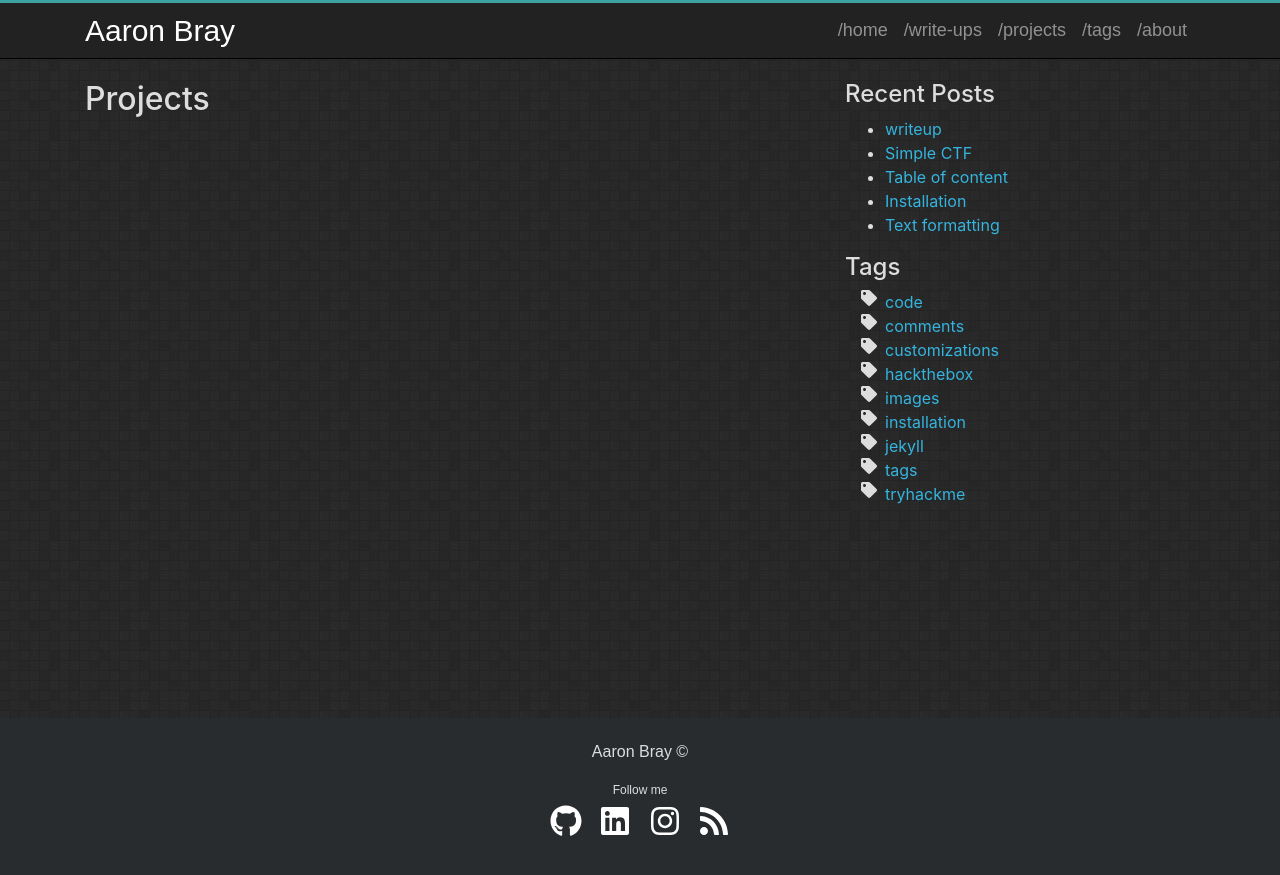
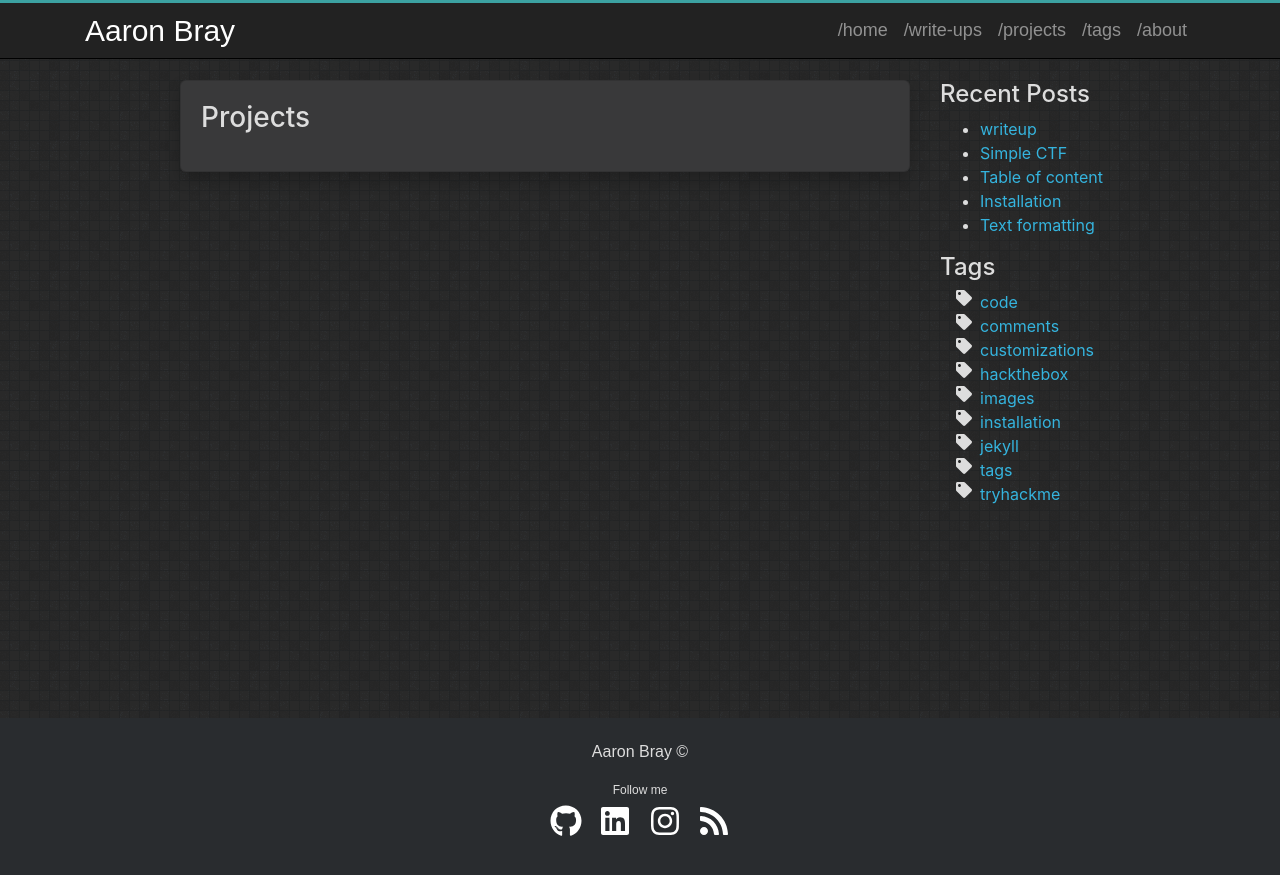
Before and after one commit to AaronBray/AaronBray.github.io, a Jekyll site: the page built from projects.html, in a window 1280 px wide. Shown: the top 875 px of the page. Built offline with Jekyll 4.4.1, drawn with Linux system fonts in a browser that asks for light colours.

Commit message:
Update projects.html

```diff
--- a/projects.html
+++ b/projects.html
@@ -1,28 +1,20 @@
 ---
-layout: projects
+layout: page
+title: Pojects
 ---
-
-{% for project in site.data.projects.projects %}
-  <div class="row">
-    <div class="col-md-4">
-      <h2>
-        {% if project.links.site %}
-          <i class="fa fa-globe"></i> <a href="{{ project.links.site }}">{{project.name}}</a>
-        {% else %}
-          {{project.name}}
-        {% endif %}
-      </h2>
-      {{project.technologies}}
+<div class="page-content wc-container">
+    <div class="post">
+        <h1>Projects</h1>
+        <ul>
+            {% for file in site.projectfiles %}
+            <li>
+                <div class="post-time">
+                    <i class="fa fa-calendar"></i>
+                    <time>{{ file.date | date: "%d-%m-%Y" }}</time>
+                    <a href="{{ file.url | prepend: site.url }}">{{ file.title }}</a>
+                </div>
+            </li>
+            {% endfor %}
+        </ul>
     </div>
-
-    <div class="col-md-8" style="margin-top:2em; margin-bottom:1em">
-      <div>{{project.description}}</div>
-      {% if project.links.github %}
-        <div><i class="fa fa-github"></i> <a href="{{ project.links.github }}">{{project.name}}</a></div>
-      {% endif %}
-    </div>
-  </div>
-  {% if forloop.last == false %}
-    <hr/>
-  {% endif %}
-{% endfor %}
+</div>
```
